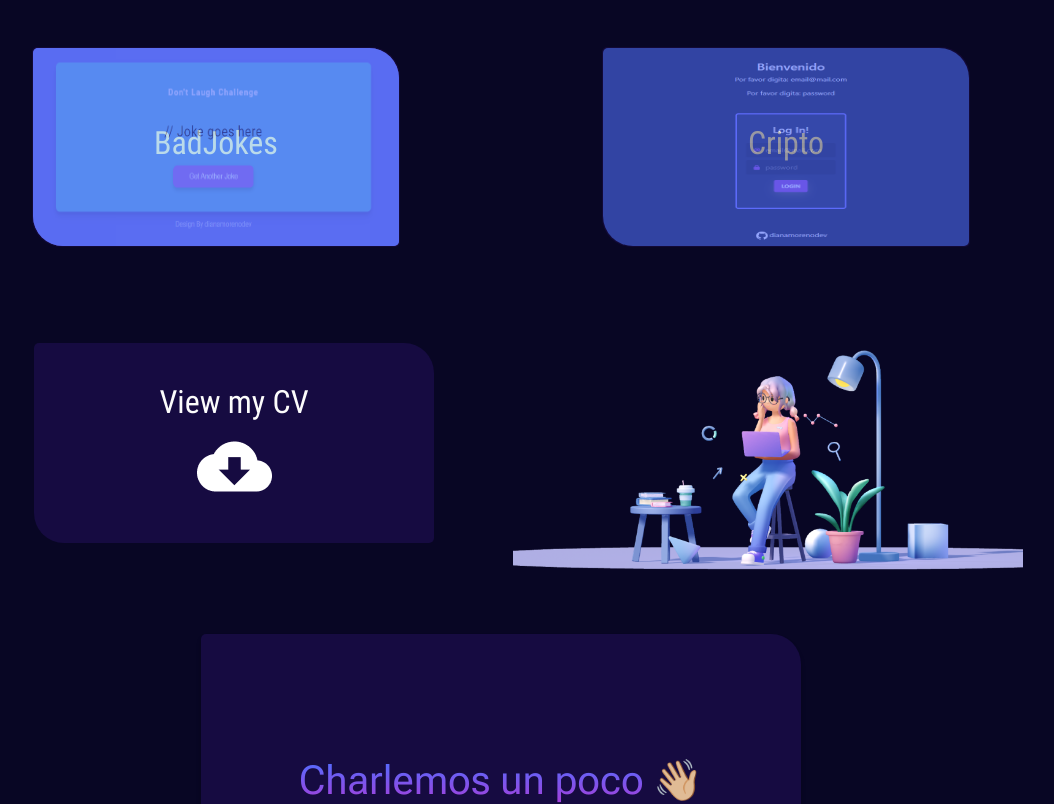
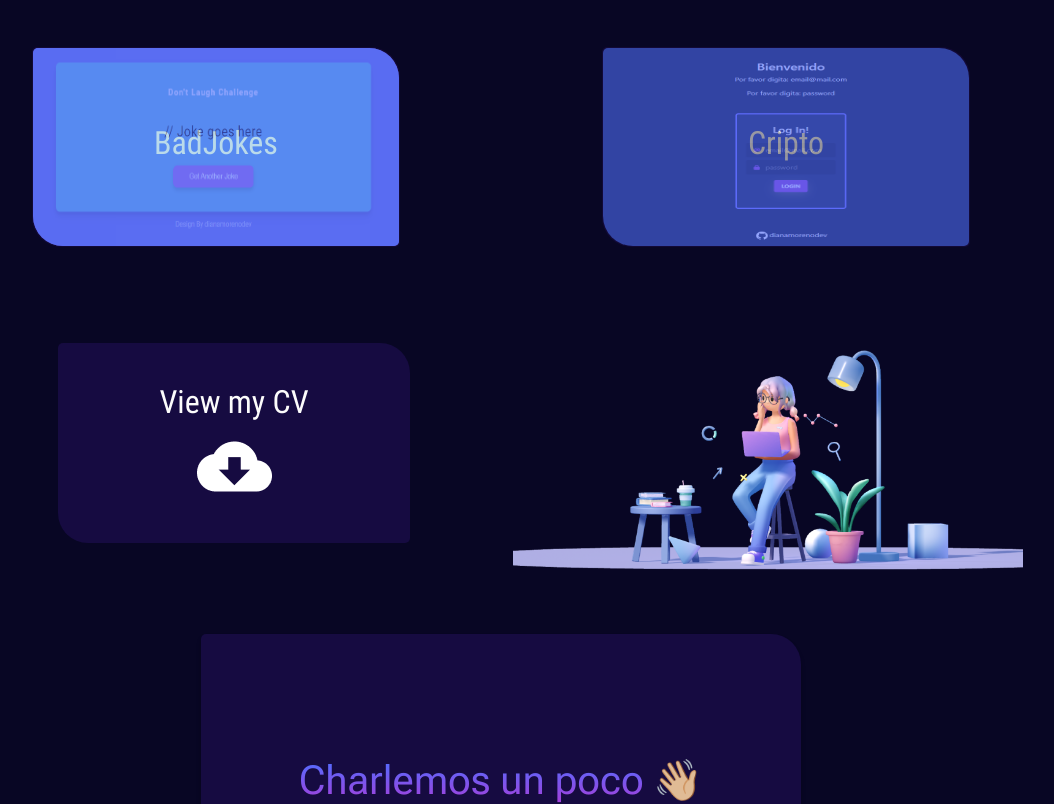
Before and after one commit to valemorenodev/valen-moreno.dev, a React (Vite) app: page / in a window 1280 px wide. Shown: the part 1755-2559 px from the top of the page, without its empty margins (139-1193 px from the left). Built offline with nearby package versions, Linux system fonts and the light colour scheme.

Commit message:
efectos bonitos

```diff
--- a/src/App.css
+++ b/src/App.css
@@ -68,6 +68,10 @@
   padding: 0.5rem;
 }
 
+.skillSection:hover {
+  box-shadow: 0px 0px 30px 1px #A73ED9;
+}
+
 #proyects {
   height: 200px;
   background: #160B41;
@@ -91,7 +95,7 @@
 }
 
 #cvBox {
-  width: 400px;
+  width: 22rem;
   height: 200px;
   background: #160B41;
   border-radius: 5px 30px;
@@ -99,6 +103,10 @@
   flex-direction: column;
   justify-content: center;
   align-items: center;
+}
+
+#cvBox:hover {
+  background: linear-gradient(180deg, rgba(81, 109, 255, 1) 34%, rgba(167, 62, 217, 1) 68%, rgba(212, 36, 194, 1) 88%);
 }
 
 #Contact {
@@ -120,6 +128,7 @@
 
 #contactBox:hover {
   cursor: pointer;
+  box-shadow: 0px 0px 30px 1px #A73ED9;
 }
 
 #contacTxt {
--- a/src/components/contact.jsx
+++ b/src/components/contact.jsx
@@ -77,7 +77,7 @@ const Contact = () => {
     <Container id='Contact'>
       <Row>
         <Col className='col-lg-6 col-md-6 col-sm-12 col-xs-12 my-4 d-flex flex-col justify-content-center'>
-          <a href='https://drive.google.com/drive/folders/13ec_n1jvgkhit60sIZPvUXFf_tJN-YEz' target={'_blank'}>
+          <a href='https://drive.google.com/file/d/1Ec6-RXRWmn0_QEPPdUxaPLb9LxC6QFgX/view?usp=sharing' target={'_blank'}>
             <div id='cvBox'>
               <h2 >View my CV</h2>
               <Image src={Download} />
```
